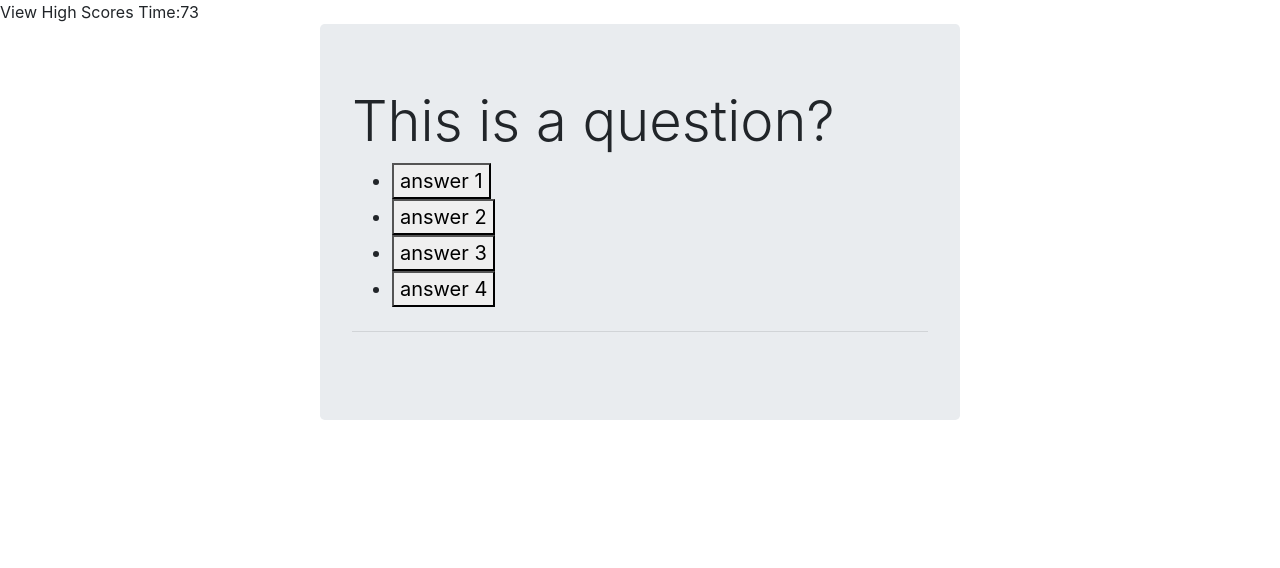
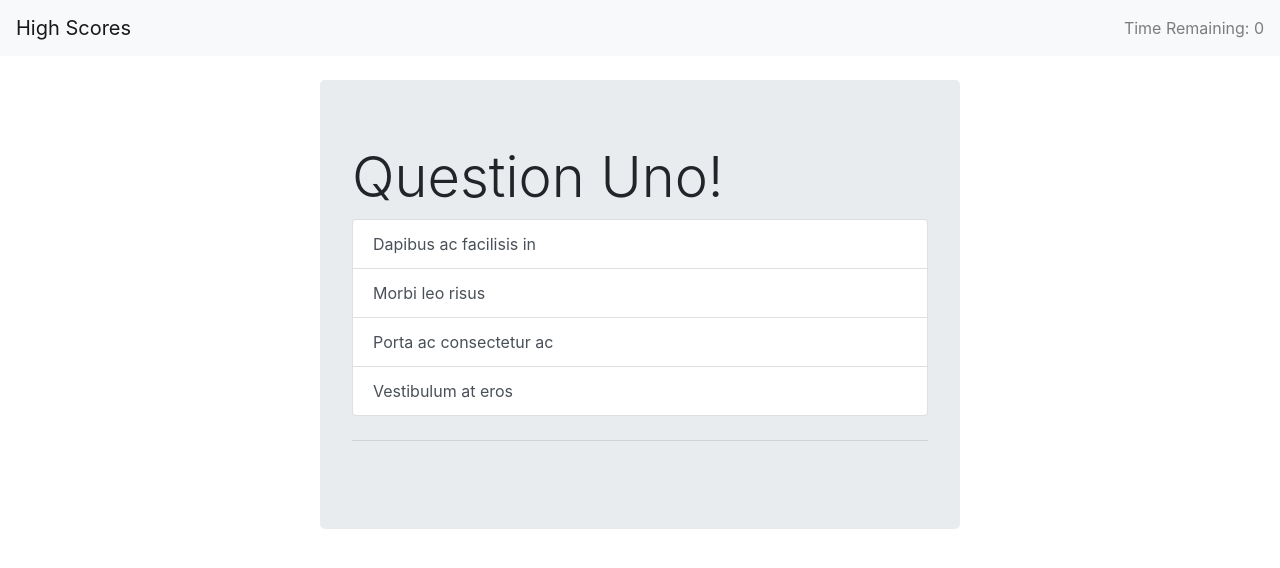
Before and after one commit to CJBurrito/Code-Quiz, a plain HTML site: page index.html in a window 1280 px wide. Both pictures are taken after a click on the button "Start Quiz!". Drawn offline with nearby package versions, Linux system fonts and the light colour scheme.

Commit message:
Logic redone. Previous thought process unable to complete task. Have pieces here, but unable to make button ID pullable.

```diff
--- a/index.html
+++ b/index.html
@@ -12,14 +12,65 @@
 
 <body>
     <header>
-        <span class="HighScoreLink lext-left">View High Scores</span>
-        <span class="text-right">Time:<span class="time">0</span></span>
+        <nav class="navbar navbar-expand-lg navbar-light bg-light">
+            <a class="navbar-brand highScores" href="#">High Scores</a>
+            <button class="navbar-toggler" type="button" data-toggle="collapse" data-target="#navbarText" aria-controls="navbarText" aria-expanded="false" aria-label="Toggle navigation">
+              <span class="navbar-toggler-icon"></span>
+            </button>
+            <div class="collapse navbar-collapse" id="navbarText">
+              <ul class="navbar-nav mr-auto">
+                <li >
+                  <a></a>
+                </li>
+                <li>
+                  <a></a>
+                </li>
+                <li>
+                  <a></a>
+                </li>
+              </ul>
+              <span class="navbar-text">
+                Time Remaining: <span class="time">0</span>
+              </span>
+            </div>
+          </nav>
     </header>
-
+    <br>
     <div class="jumbotron col-lg-6 col-md-6 col-sm-6 col-xs-6 offset-3 float-md-center">
-        <h1 class="display-4 headQuestion">CODING QUIZ!</h1>
-        <p class="lead answerList">Click the button below to start the quiz! You will have 75 seconds to start, and every answer will
+        <h1 class="display-4 intro">CODING QUIZ!</h1>
+        <p class="lead introBody">Click the button below to start the quiz! You will have 75 seconds to start, and every answer will
             add or subtract from the timer depending on if your answer is wrong or right.
+        </p>
+        <h1 class="display-4 question1" hidden>Question Uno!</h1>
+        <div class="list-group question1Body" hidden>
+            <button type="button" class="list-group-item list-group-item-action button incorrect">Dapibus ac facilisis in</button>
+            <button type="button" class="list-group-item list-group-item-action button correct">Morbi leo risus</button>
+            <button type="button" class="list-group-item list-group-item-action button incorrect">Porta ac consectetur ac</button>
+            <button type="button" class="list-group-item list-group-item-action button incorrect">Vestibulum at eros</button>
+        </div>
+        <h1 class="display-4 question2" hidden>CODING QUIZ!</h1>
+        <div class="list-group question2" hidden>
+            <button type="button" class="list-group-item list-group-item-action button ">Dapibus ac facilisis in</button>
+            <button type="button" class="list-group-item list-group-item-action button ">Morbi leo risus</button>
+            <button type="button" class="list-group-item list-group-item-action button ">Porta ac consectetur ac</button>
+            <button type="button" class="list-group-item list-group-item-action button ">Vestibulum at eros</button>
+        </div>
+        <h1 class="display-4 question3" hidden>CODING QUIZ!</h1>
+        <div class="list-group question3" hidden>
+            <button type="button" class="list-group-item list-group-item-action button ">Dapibus ac facilisis in</button>
+            <button type="button" class="list-group-item list-group-item-action button ">Morbi leo risus</button>
+            <button type="button" class="list-group-item list-group-item-action button ">Porta ac consectetur ac</button>
+            <button type="button" class="list-group-item list-group-item-action button ">Vestibulum at eros</button>
+        </div>
+        <h1 class="display-4 question4" hidden>CODING QUIZ!</h1>
+        <div class="list-group question4" hidden>
+            <button type="button" class="list-group-item list-group-item-action button ">Dapibus ac facilisis in</button>
+            <button type="button" class="list-group-item list-group-item-action button ">Morbi leo risus</button>
+            <button type="button" class="list-group-item list-group-item-action button ">Porta ac consectetur ac</button>
+            <button type="button" class="list-group-item list-group-item-action button ">Vestibulum at eros</button>
+        </div>
+        <h1 class="display-4 gameover" hidden>Game Over!</h1>
+        <p class="lead gameoverBody" hidden>You ran out of time!
         </p>
         <hr class="my-4">
         <p class="answerResult"></p>
--- a/script.js
+++ b/script.js
@@ -1,28 +1,41 @@
 var time = document.querySelector(".time");
-var questionSpace = document.querySelector(".headQuestion");
+var intro = document.querySelector(".intro");
+var introBody = document.querySelector(".introBody");
+var question1 = document.querySelector(".question1")
+var question1Body = document.querySelector(".question1Body")
+var question2 = document.querySelector(".question1")
+var question2Body = document.querySelector(".question1Body")
+var question3 = document.querySelector(".question1")
+var question3Body = document.querySelector(".question1Body")
+var question4 = document.querySelector(".question1")
+var question4Body = document.querySelector(".question1Body")
 var startButton = document.querySelector(".startButton");
-var answerList = document.querySelector(".answerList");
-var result = document.querySelector(".answerResult")
+var gameover = document.querySelector(".gameover");
+var gameoverBody = document.querySelector(".gameoverBody");
+var result = document.querySelector(".answerResult");
+var button = document.querySelectorAll("button");
 
-var timeLeft = 75
-var question1 = ["This is a question?", "answer 1", "answer 2", "answer 3", "answer 4"];
-var question2 = [];
-var question3 = [];
-var question4 = [];
+console.log(button);
+console.log(intro);
+console.log(question1);
+
+var timeLeft = 0
 
 function timerStart() {
+  timeLeft += 10;
   var timerInterval = setInterval(function() {
     timeLeft--;
     time.textContent = timeLeft;
 
-    if(timeLeft === 0) {
+    if(timeLeft <= 0) {
       clearInterval(timerInterval);
+      gameOver();
     }
 
   }, 1000);
 }
 
-function correctAnswer() {
+ function correctAnswer() {
   timeLeft = timeLeft + 10;
   result.innerHTML = "Correct!"
   setTimeout(function()
@@ -38,95 +51,54 @@ function incorrectAnswer() {
     3000);
 }
 
-function questionChange1() {
-  questionSpace.innerHTML = question1[0];
-  var answerPool = document.createElement("ul");
+function questionChange(item) {
+  console.log(this);
 
-  var answer1 = document.createElement("li");
-  var button1 = document.createElement("button");
-  button1.innerHTML = question1[1];
-  answer1.appendChild(button1);
+if (item.classList.contains("correct")) {
+  correctAnswer();
+}
 
-  var answer2 = document.createElement("li");
-  var button2 = document.createElement("button");
-  button2.innerHTML = question1[2];
-  answer2.appendChild(button2);
+else {
+  incorrectAnswer();
+}};
 
-  var answer3 = document.createElement("li");
-  var button3 = document.createElement("button");
-  button3.innerHTML = question1[3];
-  answer3.appendChild(button3);
+function hideQuestions() {
+  question1.hidden = true;
+  question1Body.hidden = true;
+  question2.hidden = true;
+  question2Body.hidden = true;
+  question3.hidden = true;
+  question3Body.hidden = true;
+  question4.hidden = true;
+  question4Body.hidden = true;
+  gameover.hidden = true;
+  gameoverBody.hidden = true;
+}
 
-  var answer4 = document.createElement("li");
-  var button4 = document.createElement("button");
-  button4.innerHTML = question1[4];
-  answer4.appendChild(button4);
-
-  answerPool.appendChild(answer1);
-  answerPool.appendChild(answer2);
-  answerPool.appendChild(answer3);
-  answerPool.appendChild(answer4);
-
-  answerList.innerHTML = "";
-  answerList.appendChild(answerPool);
-
-  startButton.remove();
-
-  button1.addEventListener("click", function() {incorrectAnswer(); QuestionChange2()});
-  button2.addEventListener("click", function() {correctAnswer(); QuestionChange2()});
-  button3.addEventListener("click", function() {incorrectAnswer(); QuestionChange2()});
-  button4.addEventListener("click", function() {incorrectAnswer(); QuestionChange2()});
-};
-
-function QuestionChange2(){
-  var UL = document.getElementsByTagName("ul");
-  UL.remove();
-
-  questionSpace.innerHTML = question1[0];
-  var answerPool = document.createElement("ul");
-
-  var answer1 = document.createElement("li");
-  var button1 = document.createElement("button");
-  button1.innerHTML = question1[1];
-  answer1.appendChild(button1);
-
-  var answer2 = document.createElement("li");
-  var button2 = document.createElement("button");
-  button2.innerHTML = question1[2];
-  answer2.appendChild(button2);
-
-  var answer3 = document.createElement("li");
-  var button3 = document.createElement("button");
-  button3.innerHTML = question1[3];
-  answer3.appendChild(button3);
-
-  var answer4 = document.createElement("li");
-  var button4 = document.createElement("button");
-  button4.innerHTML = question1[4];
-  answer4.appendChild(button4);
-
-  answerPool.appendChild(answer1);
-  answerPool.appendChild(answer2);
-  answerPool.appendChild(answer3);
-  answerPool.appendChild(answer4);
-
-  answerList.innerHTML = "";
-  answerList.appendChild(answerPool);
-
-  startButton.remove();
-
-  button1.addEventListener("click", incorrectAnswer);
-  button2.addEventListener("click", correctAnswer);
-  button3.addEventListener("click", incorrectAnswer);
-  button4.addEventListener("click", incorrectAnswer);
-
-};
+function gameOver() {
+  timeLeft = 0;
+  hideQuestions();
+  gameover.hidden = false;
+  gameoverBody.hidden = false;
+  startButton.hidden = false;
+}
 
 //Start Quiz function. Starts quiz questions and timer.
 function startQuiz(){
-  questionChange1();
+  intro.hidden = true;
+  introBody.hidden = true;
+  startButton.hidden = true;
+  hideQuestions();
+
+  console.log(intro);
+  console.log(introBody);
+
+  question1.hidden = false;
+  question1Body.hidden = false;
+
+  button.forEach(function (button){addEventListener("click", questionChange(this))});
+
   timerStart();
-
 };
 
 
```
